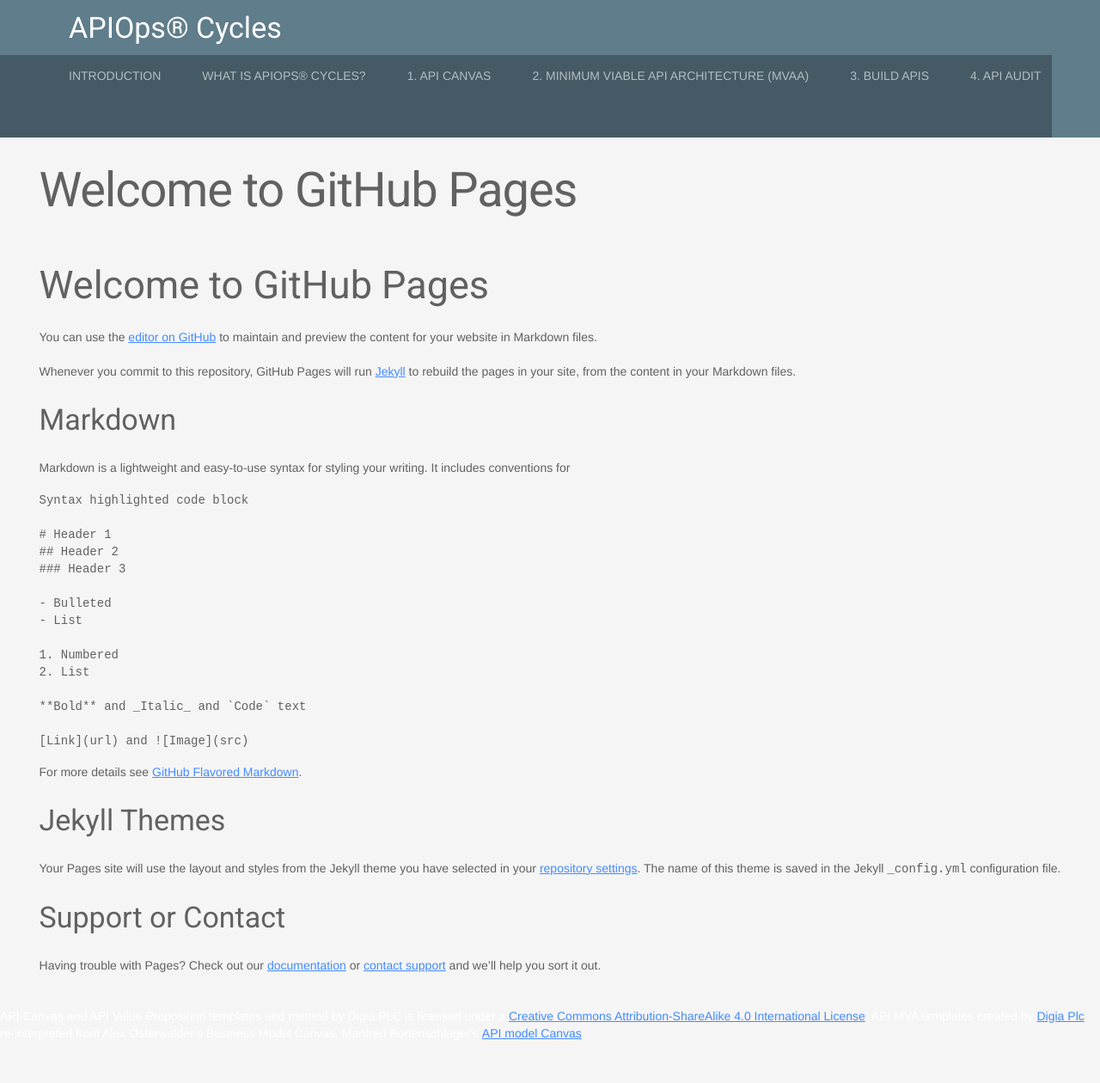
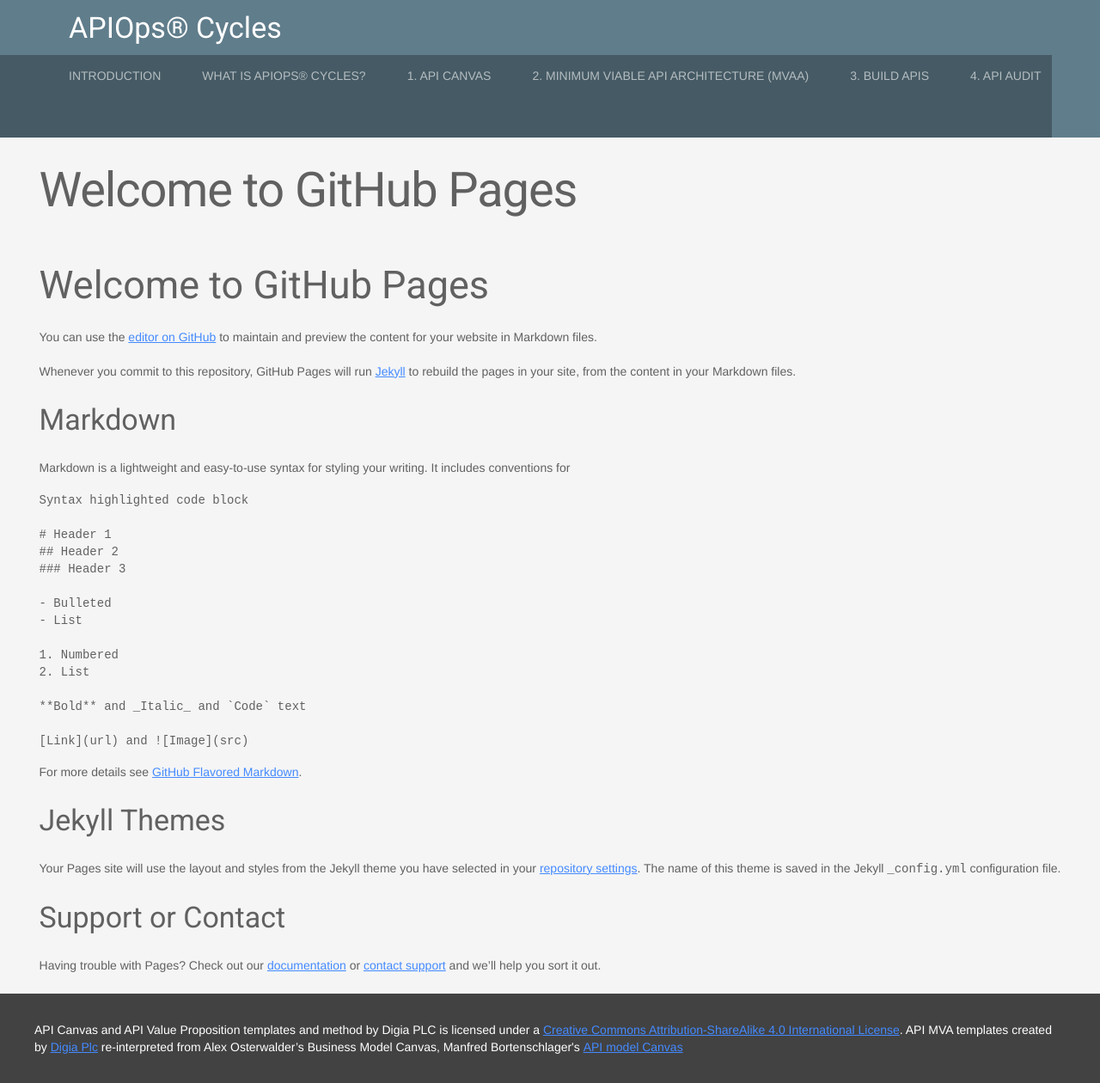
Before and after one commit to mniinio/APIOps-cycles, a Jekyll site: the page built from README.md, in a window 1280 px wide. Shown: the whole page at 86% size. Built offline with Jekyll 4.4.1, drawn with Linux system fonts in a browser that asks for light colours; our own code applies the rules of GitHub Pages for plain Markdown files; before the commit the page ends 1228 px from its top, so only the background shows below that.

Commit message:
Update default.html

```diff
--- a/_layouts/default.html
+++ b/_layouts/default.html
@@ -51,12 +51,14 @@
       </header>
       {{ content }}
 
+        <footer class="mdl-mega-footer">
           <div class="mdl-mega-footer--bottom-section">
             <div class="mdl-logo">
               <span>API Canvas and API Value Proposition templates and method by Digia PLC is licensed under a <a href="https://creativecommons.org/licenses/by-sa/4.0/">Creative Commons Attribution-ShareAlike 4.0 International License</a>. API MVA templates created by <a href="www.digia.com">Digia Plc</a></span>
               <span>re-interpreted from Alex Osterwalder’s Business Model Canvas, Manfred Bortenschlager's <a href="https://www.slideshare.net/3scale/api-model-canvas-apidays-mediterranea-2015"> API model Canvas</a> </span>
             </div>
           </div>
+        </footer>
 
     {% if site.google_analytics %}
       <script type="text/javascript">
```
